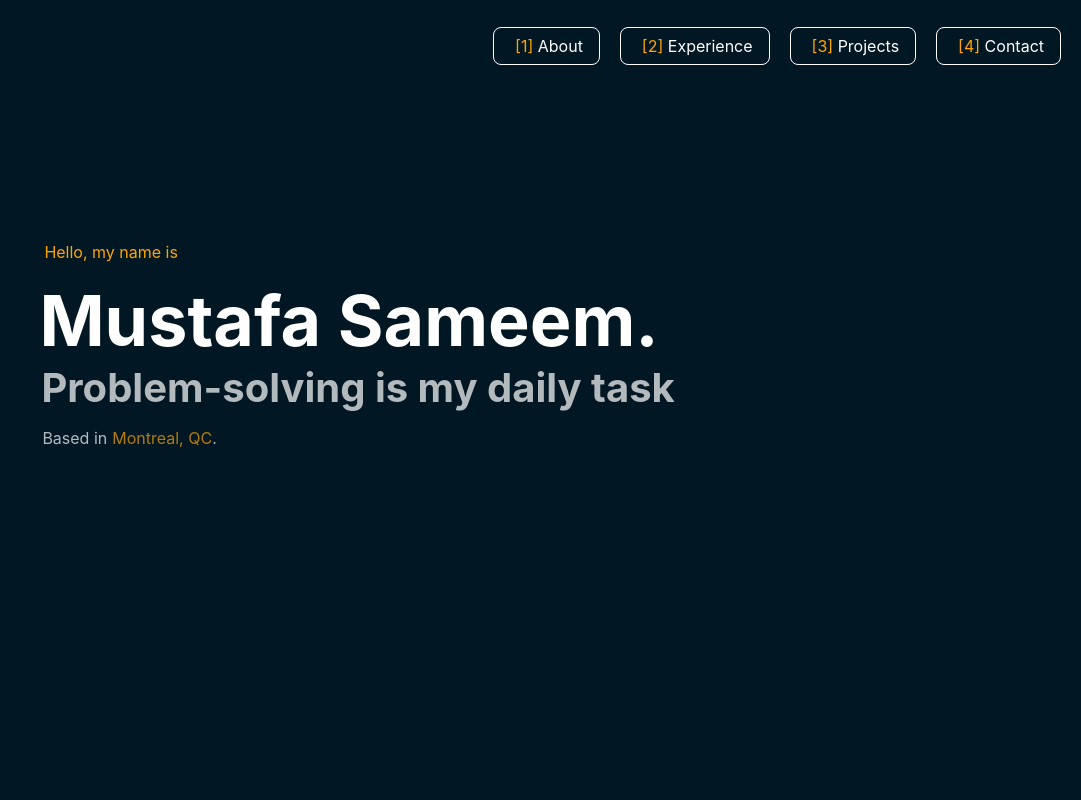
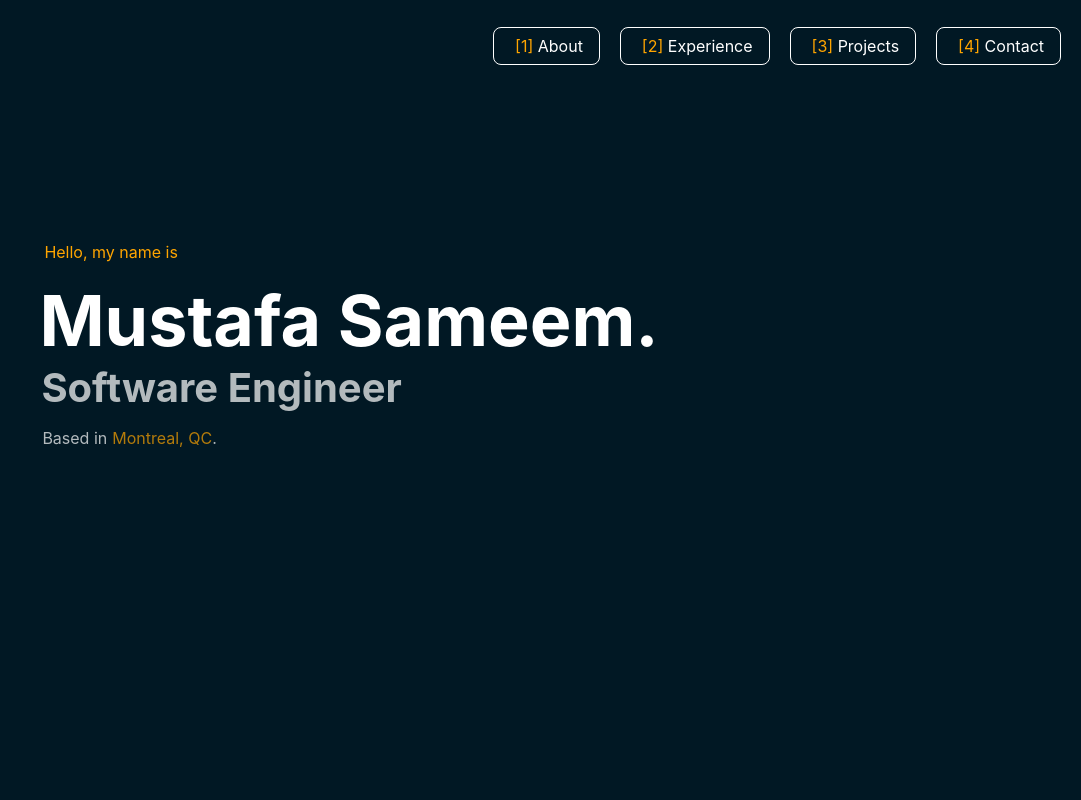
Before and after one commit to MustafaSameem/Personal_Website, a React (Create React App) app: page / in a window 1280 px wide. Shown: the top 800 px of the page, without its empty margins (199-1280 px from the left). Built offline with nearby package versions, Linux system fonts and the light colour scheme.

Commit message:
changed header

```diff
--- a/package.json
+++ b/package.json
@@ -8,7 +8,7 @@
     "@testing-library/user-event": "^13.5.0",
     "react": "^18.2.0",
     "react-dom": "^18.2.0",
-    "react-scripts": "5.0.1",
+    "react-scripts": "^5.0.1",
     "web-vitals": "^2.1.4"
   },
   "scripts": {
--- a/src/components/Header.js
+++ b/src/components/Header.js
@@ -16,7 +16,7 @@ function Header() {
         <div className="intro">
           <p>Hello, my name is</p>
           <h1>Mustafa Sameem.</h1>
-          <h1 className="smaller-text">Problem-solving is my daily task</h1>
+          <h1 className="smaller-text">Software Engineer</h1>
           <p className="white-text"> Based in<span>Montreal, QC</span>.</p>
         </div>
       </header>
```
Also changed, not shown: 1 other file (tests, documents, lock files or other folders).
